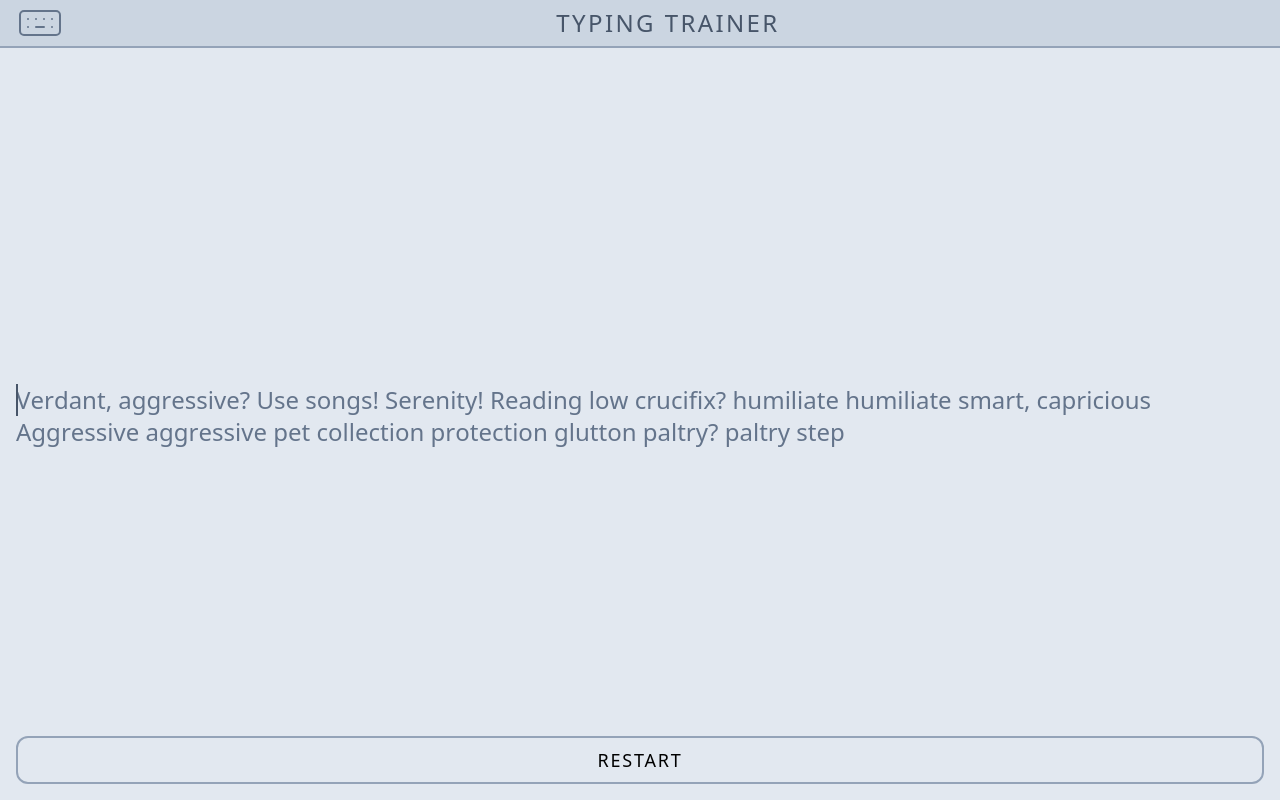
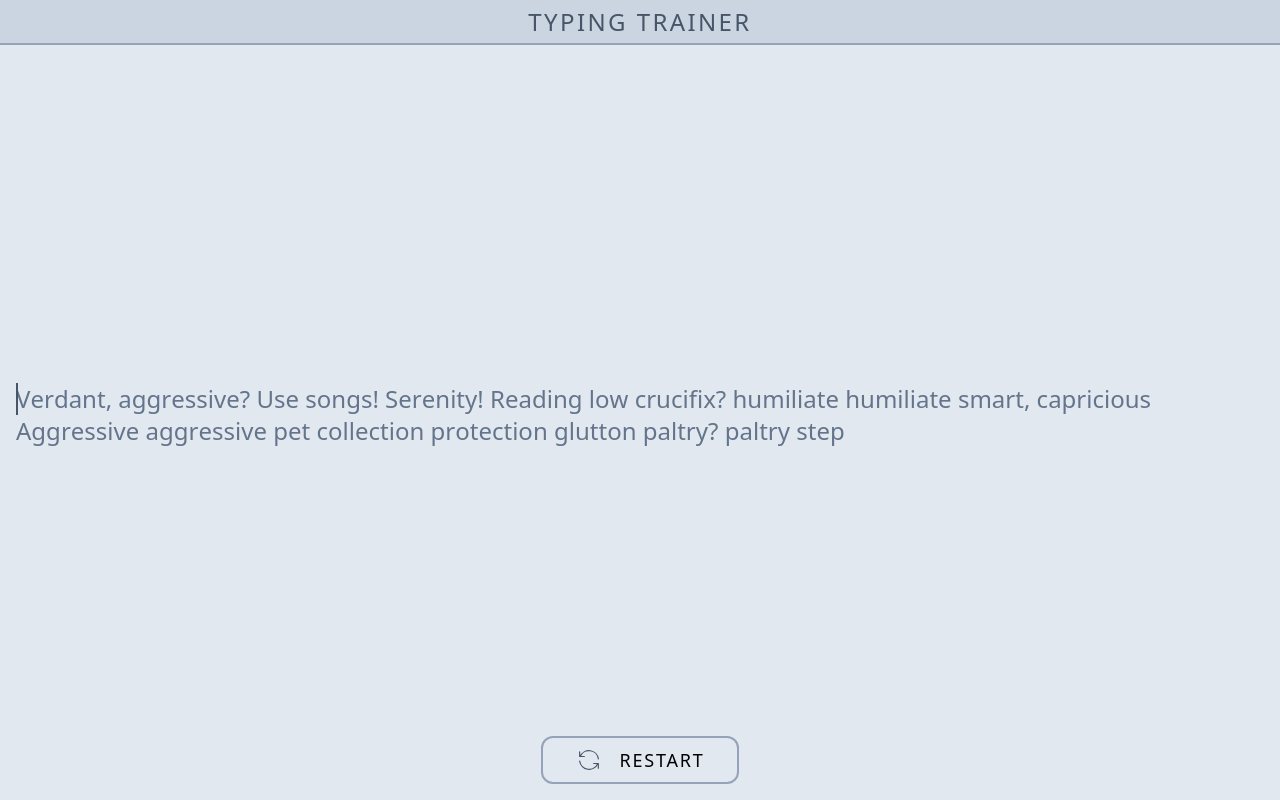
Before and after one commit to r7s9p9/typing-speed-trainer, a React (Vite) app: page / in a window 1280 px wide. Built offline with nearby package versions, Linux system fonts and the light colour scheme.

Commit message:
minor fixes

```diff
--- a/src/app/App.tsx
+++ b/src/app/App.tsx
@@ -13,6 +13,7 @@ import { Home } from "../components/Home/Home.tsx";
 import { ErrorHome } from "../components/Home/ErrorHome.tsx";
 import { StoreProvider } from "../shared/store/StoreProvider.tsx";
 import { Score } from "../components/Home/Score/Score.tsx";
+import { ErrorScore } from "../components/Home/Score/ErrorScore.tsx";
 
 const router = createBrowserRouter(
   createRoutesFromElements(
@@ -28,6 +29,7 @@ const router = createBrowserRouter(
           path={routes.score.path}
           id={routes.score.id}
           element={<Score />}
+          errorElement={<ErrorScore />}
         />
       </Route>
     </>
--- a/src/components/Home/Header/Header.tsx
+++ b/src/components/Home/Header/Header.tsx
@@ -1,16 +1,8 @@
-import { IconKeyboard } from "@tabler/icons-react";
 import { Text } from "../../../shared/ui/Text/Text";
 
 export function Header() {
-  const iconProps = {
-    className: "text-slate-500",
-    strokeWidth: "1",
-    size: 48,
-  };
-
   return (
-    <div className="h-12 w-full px-4 flex items-center gap-2 border-b-2 border-slate-400 bg-slate-300">
-      <IconKeyboard {...iconProps} />
+    <div className="h-12 w-full px-4 flex items-center justify-between border-b-2 border-slate-400 bg-slate-300">
       <Text
         size="xl"
         font="light"
--- a/src/components/Home/RestartButton/RestartButton.tsx
+++ b/src/components/Home/RestartButton/RestartButton.tsx
@@ -1,11 +1,19 @@
+import { IconRefresh } from "@tabler/icons-react";
 import { Text } from "../../../shared/ui/Text/Text";
 
 export function RestartButton({ onRestart }: { onRestart: () => void }) {
+  const iconProps = {
+    className: "text-slate-600",
+    strokeWidth: "1",
+    size: 28,
+  };
+
   return (
     <button
       onClick={onRestart}
-      className="z-10 w-full mt-auto p-2 border-2 border-slate-400 rounded-xl"
+      className="z-10 w-full md:w-fit md:px-8 mt-auto p-2 flex gap-4 items-center justify-center border-2 border-slate-400 rounded-xl"
     >
+      <IconRefresh {...iconProps} />
       <Text size="md" font="light" uppercase letterSpacing>
         Restart
       </Text>
--- a/src/shared/ui/ErrorBoundaryPopup/ErrorBoundaryPopup.tsx
+++ b/src/shared/ui/ErrorBoundaryPopup/ErrorBoundaryPopup.tsx
@@ -3,14 +3,12 @@ import { Text } from "../../../shared/ui/Text/Text";
 import { useOnClickOutside } from "../../hooks/useOnClickOutside";
 import { Popup } from "../Popup/Popup";
 import { routes } from "../../../constants";
-import { useLang } from "../../features/LangProvider/LangProvider";
 
 export function ErrorBoundaryPopup({
   disableClickOutside,
 }: {
   disableClickOutside?: boolean;
 }) {
-  const { lang } = useLang();
   const navigate = useNavigate();
   const location = useLocation();
 
@@ -30,7 +28,7 @@ export function ErrorBoundaryPopup({
 
   return (
     <Popup
-      titleText={lang.errorBoundary.TITLE}
+      titleText="Something went wrong"
       contentRef={contentRef}
       overlayRef={overlayRef}
       onClose={onClose}
@@ -41,8 +39,7 @@ export function ErrorBoundaryPopup({
         font="light"
         className="m-auto text-justify md:text-center"
       >
-        {lang.errorBoundary.MESSAGE}&nbsp;
-        <b className="text-green-600">void@email.com</b>
+        Try refreshing the page
       </Text>
     </Popup>
   );
```
